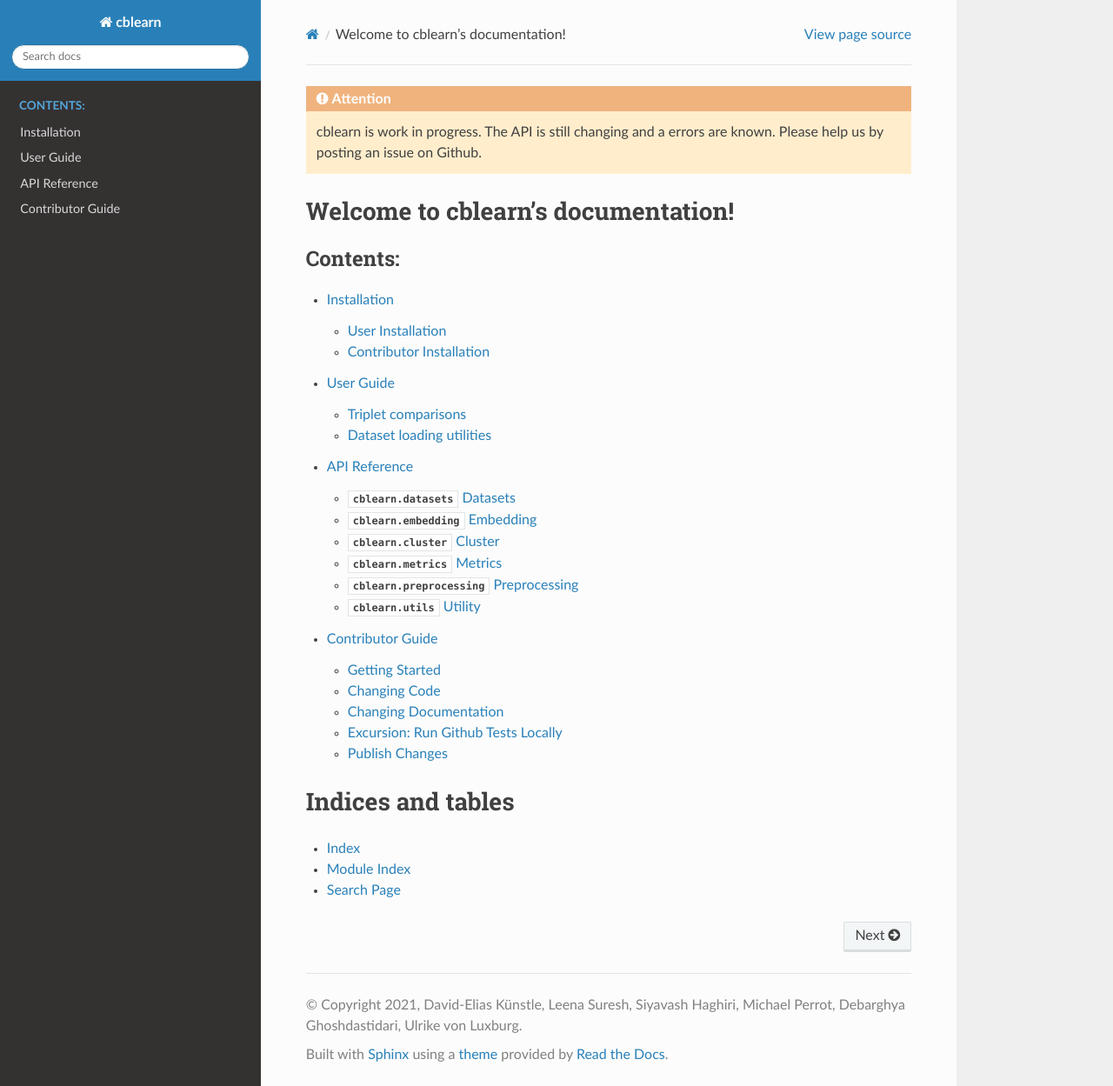
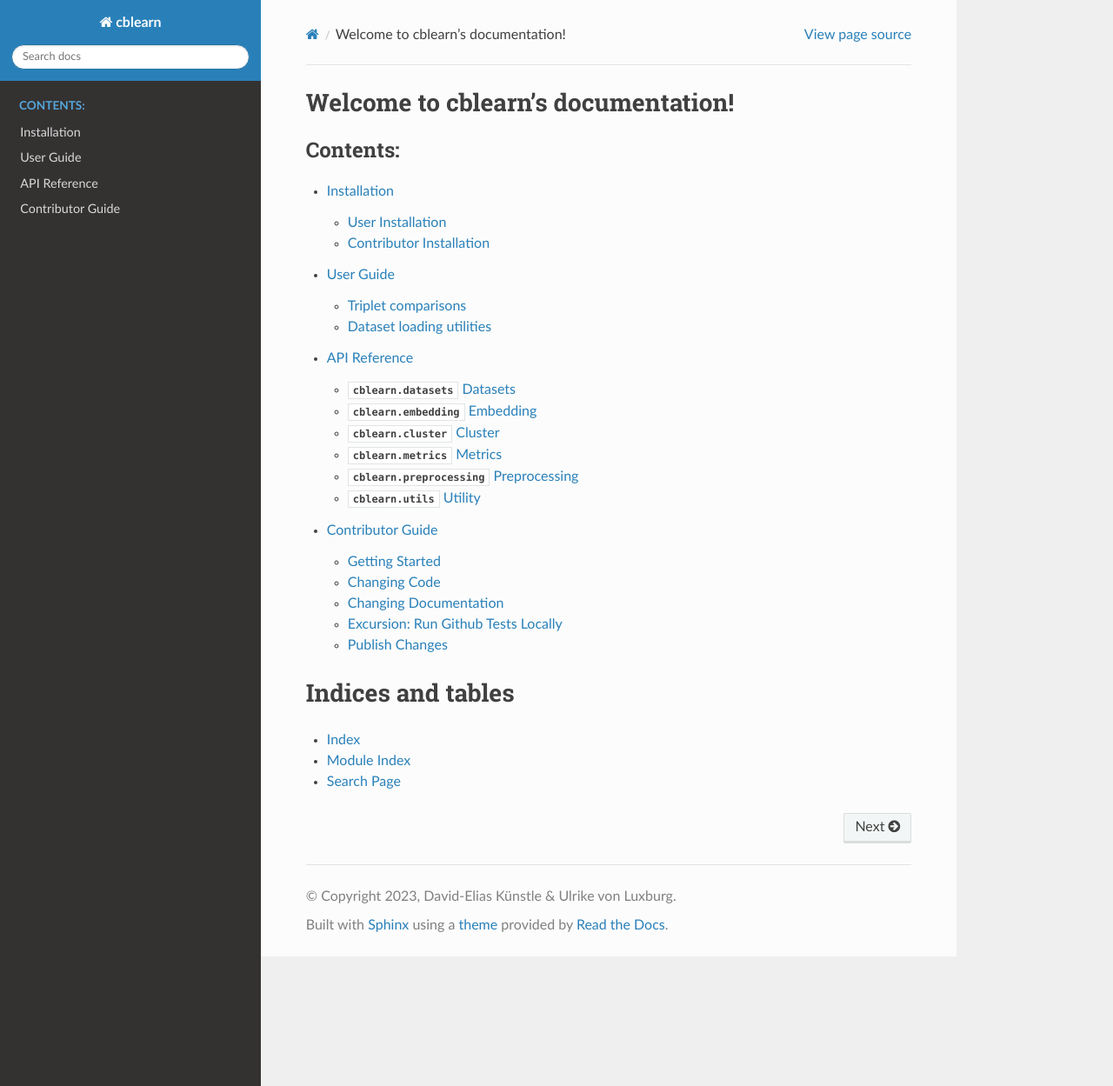
Before and after one commit to cblearn/cblearn, a Sphinx documentation site: the page built from docs/index.rst, in a window 1280 px wide and 1249 px high. Shown: the whole window at 87% size. Built offline with Sphinx 7.4.7 and the Read the Docs theme 2.0.0, drawn with Linux system fonts in a browser that asks for light colours; pages that are not in the unit, such as notebooks, are missing from menus.

Commit message:
Update current maintainers

```diff
--- a/docs/conf.py
+++ b/docs/conf.py
@@ -18,8 +18,8 @@ sys.path.insert(0, os.path.abspath('..'))
 # -- Project information -----------------------------------------------------
 
 project = 'cblearn'
-author = 'David-Elias Künstle, Leena Suresh, Siyavash Haghiri, Michael Perrot, Debarghya Ghoshdastidari, Ulrike von Luxburg'
-copyright = f'2021, {author}'
+author = 'David-Elias Künstle & Ulrike von Luxburg'
+copyright = f'2023, {author}'
 
 # -- General configuration ---------------------------------------------------
 
@@ -71,9 +71,7 @@ templates_path = ['_templates']
 # This pattern also affects html_static_path and html_extra_path.
 exclude_patterns = ['_build', 'Thumbs.db', '.DS_Store']
 
-rst_prolog = """.. attention::
-    cblearn is work in progress. The API is still changing and a errors are known. Please help us by posting an issue on Github.
-"""
+rst_prolog = """"""
 
 # -- Options for HTML output -------------------------------------------------
 
```
